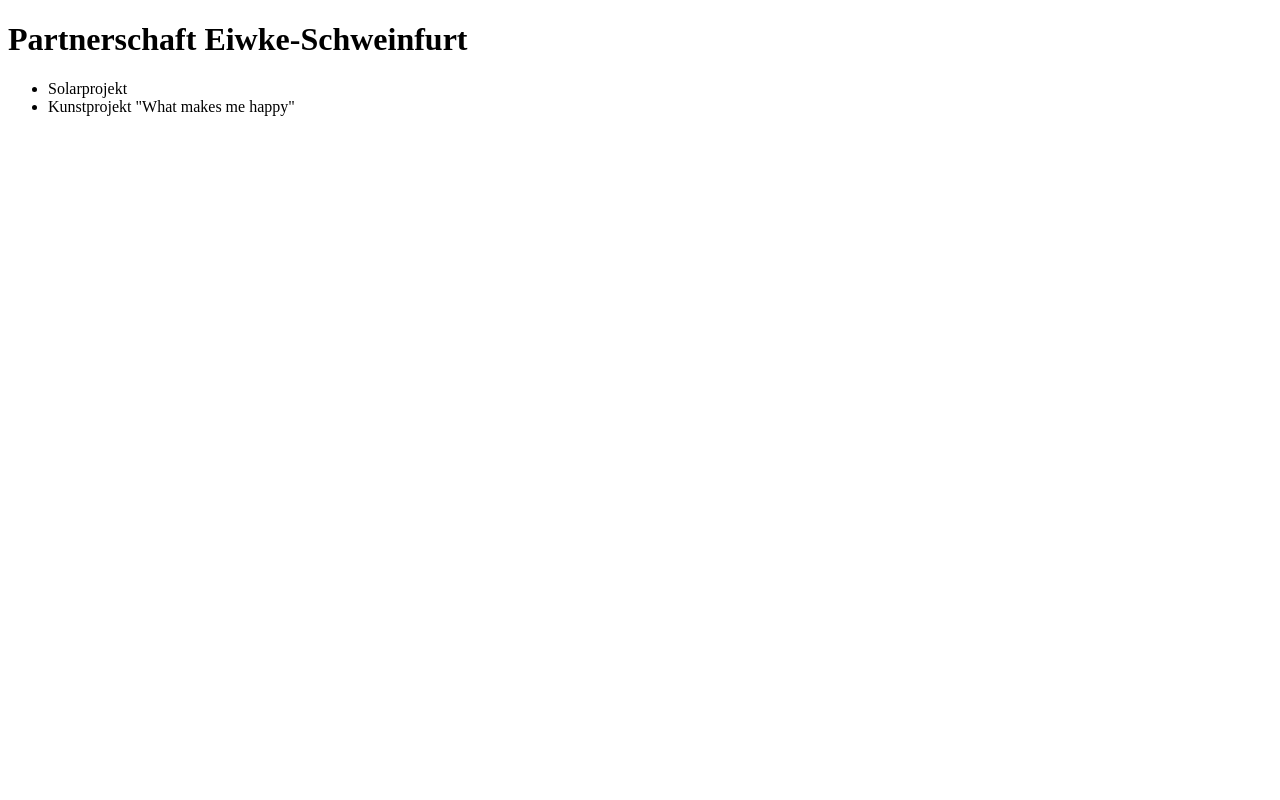
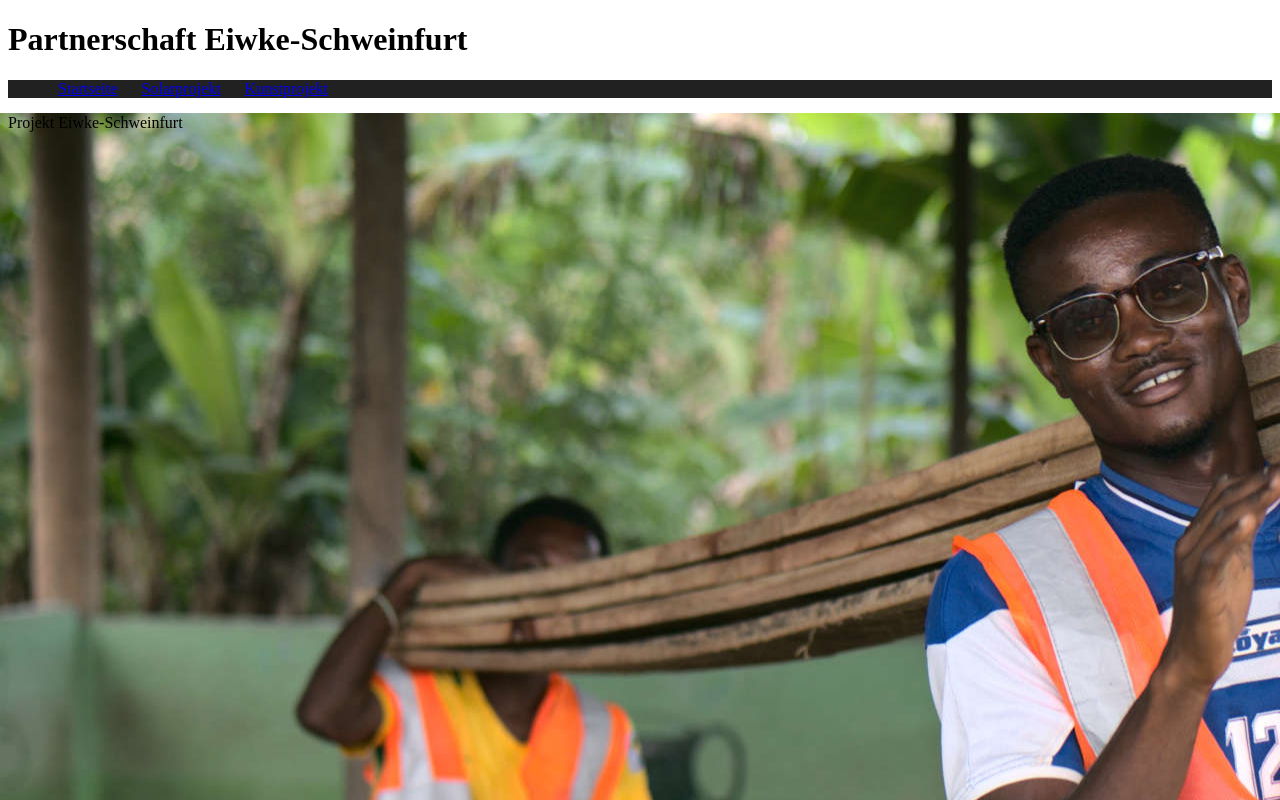
Before and after one commit to Eikwe/Eiwke-SW, a plain HTML site: page index.html in a window 1280 px wide. Drawn offline with Linux system fonts and the light colour scheme; files that its build step writes are made by us from their sources.

Commit message:
Add files via upload
Navigationsleiste Beginn inkl. Verlinkung; Hintergrundbild jetzt wirklich :))

```diff
--- a/index.html
+++ b/index.html
@@ -21,7 +21,7 @@
     <meta http-equiv="X-UA-Compatible" content="IE=edge">
     <meta name="viewport" content="width=device-width, inital-scale=1,0">
     <title>Partnerschaft Eiwke-Schweinfurt</title>
-    <link rel="stylesheet" href="css/style.css">
+    <link href="style.css" rel="stylesheet">
 
     <style>
 
@@ -32,12 +32,17 @@
 <body>
     <h1>Partnerschaft Eiwke-Schweinfurt</h1>
 
+
+
+
+
+
     <header>
-        <nav class="Übersicht">
-            <ul class="Übersicht">
-                <li> <a>Solarprojekt</a></li>
-                <li> <a>Kunstprojekt "What makes me happy" </a></li>
-
+        <nav class="navbar">
+            <ul class="navlist">
+                <li><a href="index.html"> Startseite </a></li>
+                <li><a href="Solarprojekt.html"> Solarprojekt </a></li>
+                <li><a href="Kunstprojekt.html"> Kunstprojekt </a></li>
             </ul>
 
         </nav>
@@ -48,5 +53,6 @@
 
 
 
+Projekt Eiwke-Schweinfurt
 
 </html>
--- a/style.css
+++ b/style.css
@@ -1,3 +1,5 @@
+
+
 .navbar {
     background-color: #212121
 
@@ -9,3 +11,8 @@
     color: afff;
     margin: 0 10px
 }
+
+body{height:100%;
+    background-image: url("Titelbild.jpg");
+    background-repeat:  no-repeat;
+    background-position-y: 3cm;}
```
Also changed, not shown: Kunstprojekt.html (added, +1 -0 lines), Solarprojekt.html (added, +1 -0 lines), Titelbild.jpg (added).
